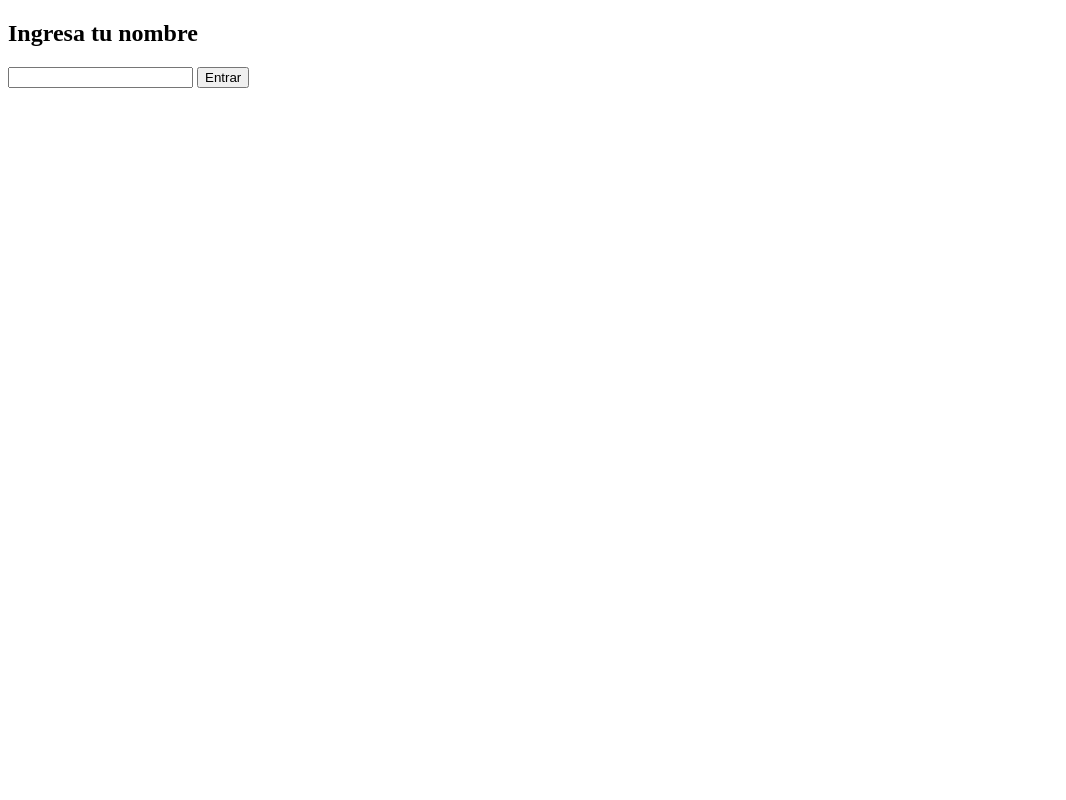
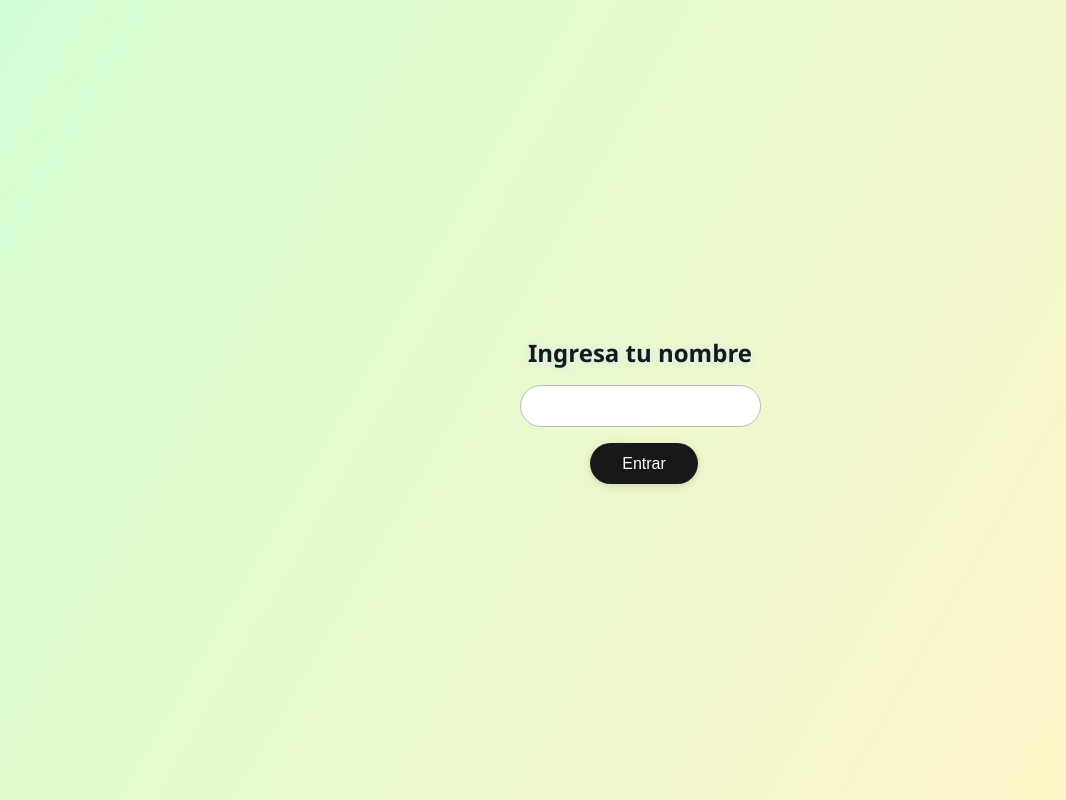
Before and after one commit to madmornv/chat-jwt-app, a website: page public/index.html in a window 1280 px wide. Shown: the whole page, without its empty margins (0-1066 px from the left). Drawn offline with Linux system fonts and the light colour scheme.

Commit message:
version5.0

```diff
--- a/public/index.html
+++ b/public/index.html
@@ -2,6 +2,7 @@
 <html>
 <head>
   <title>Login Chat</title>
+  <link rel="stylesheet" href="/styles.css" />
 </head>
 <body>
   <h2>Ingresa tu nombre</h2>
```
Also changed, not shown: public/chat.html (+1 -1 lines).
